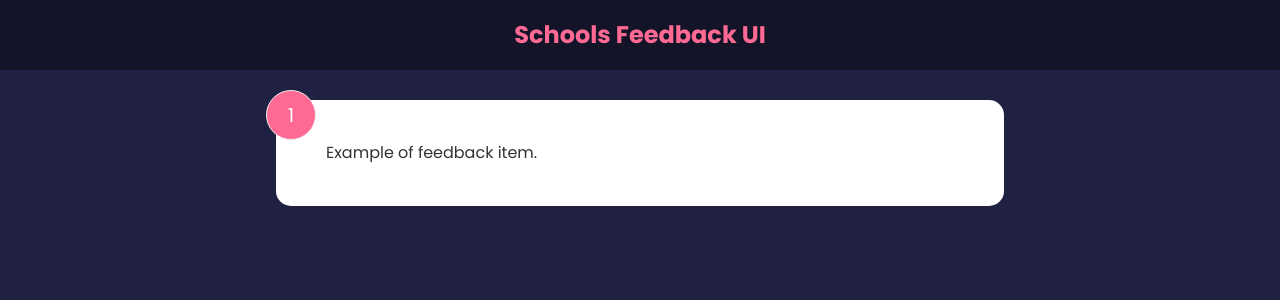
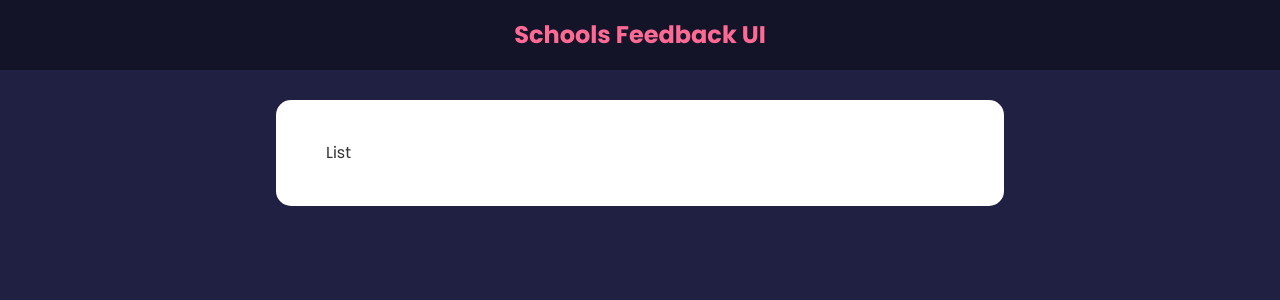
Before and after one commit to stefanintech/feedback-app, a React (Create React App) app: page / in a window 1280 px wide. Shown: the top 300 px of the page. Built offline with nearby package versions, Linux system fonts and the light colour scheme.

Commit message:
create feedback list component

```diff
--- a/src/App.js
+++ b/src/App.js
@@ -1,12 +1,17 @@
+import { useState } from "react"
 import Header from "./components/Header"
-import FeedbackItem from "./components/FeedbackItem"
+import FeedbackList from "./components/FeedbackList"
+import FeedbackData from "./data/FeedbackData"
 
 function App() {
+
+    const [feedback, setFeedback] = useState(FeedbackData)
+
     return (
         <>
             <Header />
             <div className="container">
-                <FeedbackItem />
+                <FeedbackList />
             </div>
         </>
     )
--- /dev/null
+++ b/src/components/FeedbackList.jsx
@@ -0,0 +1,9 @@
+function FeedbackList() {
+  return (
+    <div className="card">
+      List
+    </div>
+  )
+}
+
+export default FeedbackList
```
